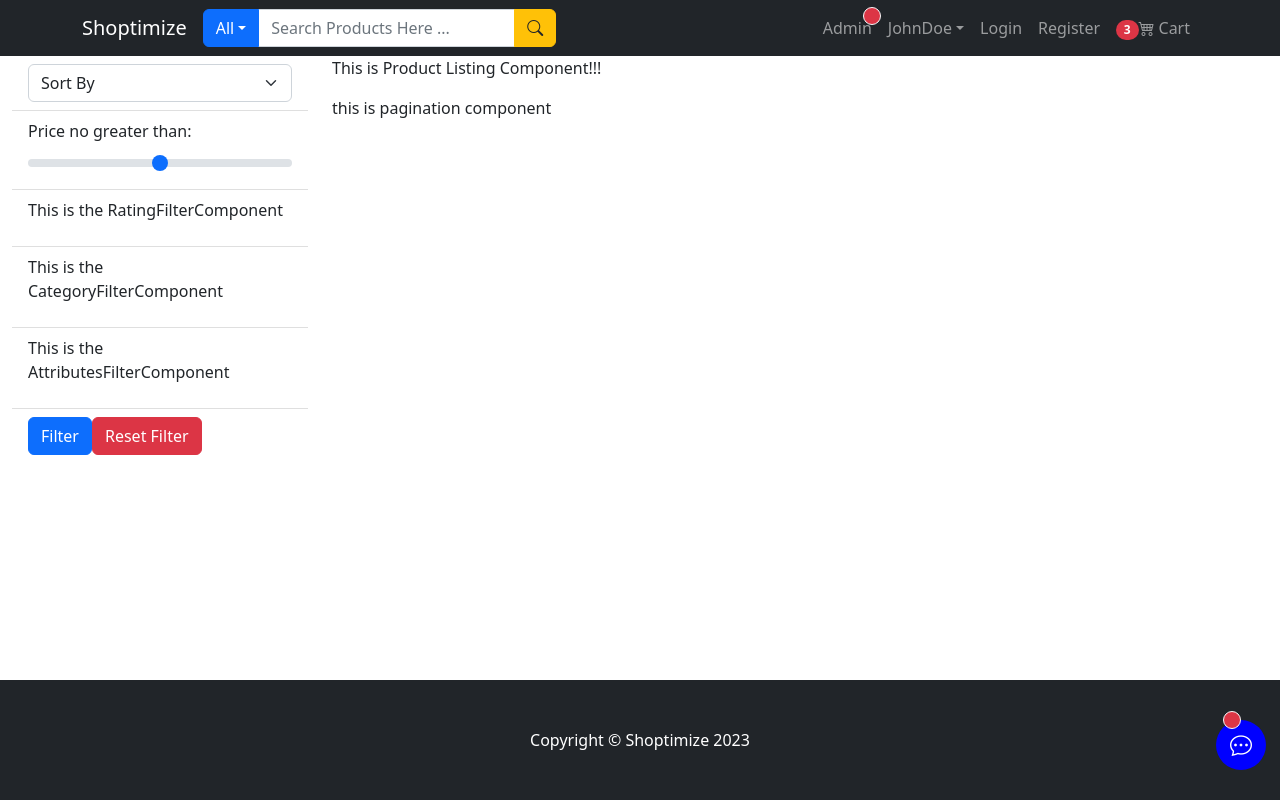
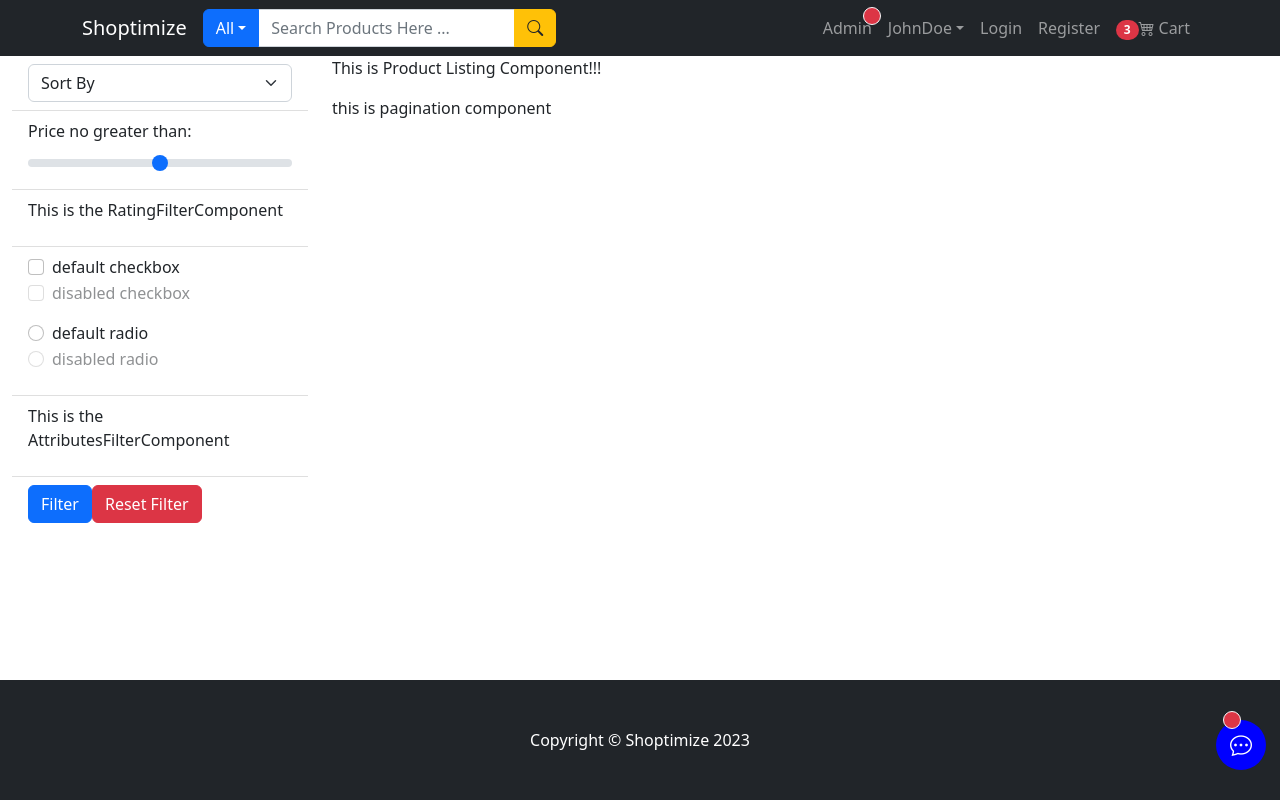
Before and after one commit to ShanchaiZ/MERN-ecommerce, a React (Create React App) app in the folder frontend/: page /product-list in a window 1280 px wide. Built offline with nearby package versions, Linux system fonts and the light colour scheme.

Commit message:
Updated the product CategoryFilterComponent with react-bootstrap Form Checks and Radios. This will be updated more in the future with only checkboxes and mapping over categories

```diff
--- a/frontend/src/components/filterQueryResultOptions/CategoryFilterComponent.js
+++ b/frontend/src/components/filterQueryResultOptions/CategoryFilterComponent.js
@@ -1,7 +1,26 @@
-
+import { Form } from "react-bootstrap";
 
 const CategoryFilterComponent = () => {
-    return <p>This is the CategoryFilterComponent</p>
+    return (
+        <Form>
+            {['checkbox', 'radio'].map((type) => (
+                <div key={`default-${type}`} className="mb-3">
+                    <Form.Check
+                        type={type}
+                        id={`default-${type}`}
+                        label={`default ${type}`}
+                    />
+
+                    <Form.Check
+                        disabled
+                        type={type}
+                        label={`disabled ${type}`}
+                        id={`disabled-default-${type}`}
+                    />
+                </div>
+            ))}
+        </Form>
+    );
 };
 
 export default CategoryFilterComponent;
```
